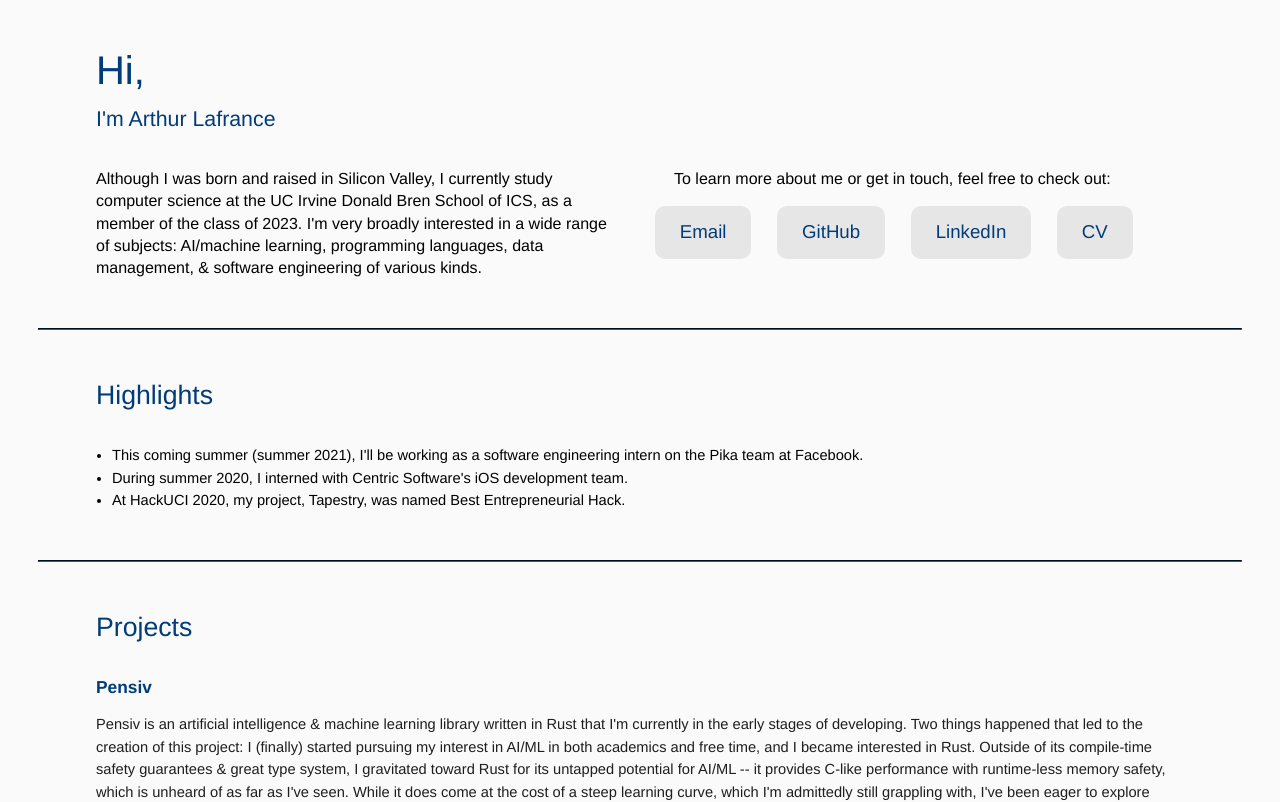
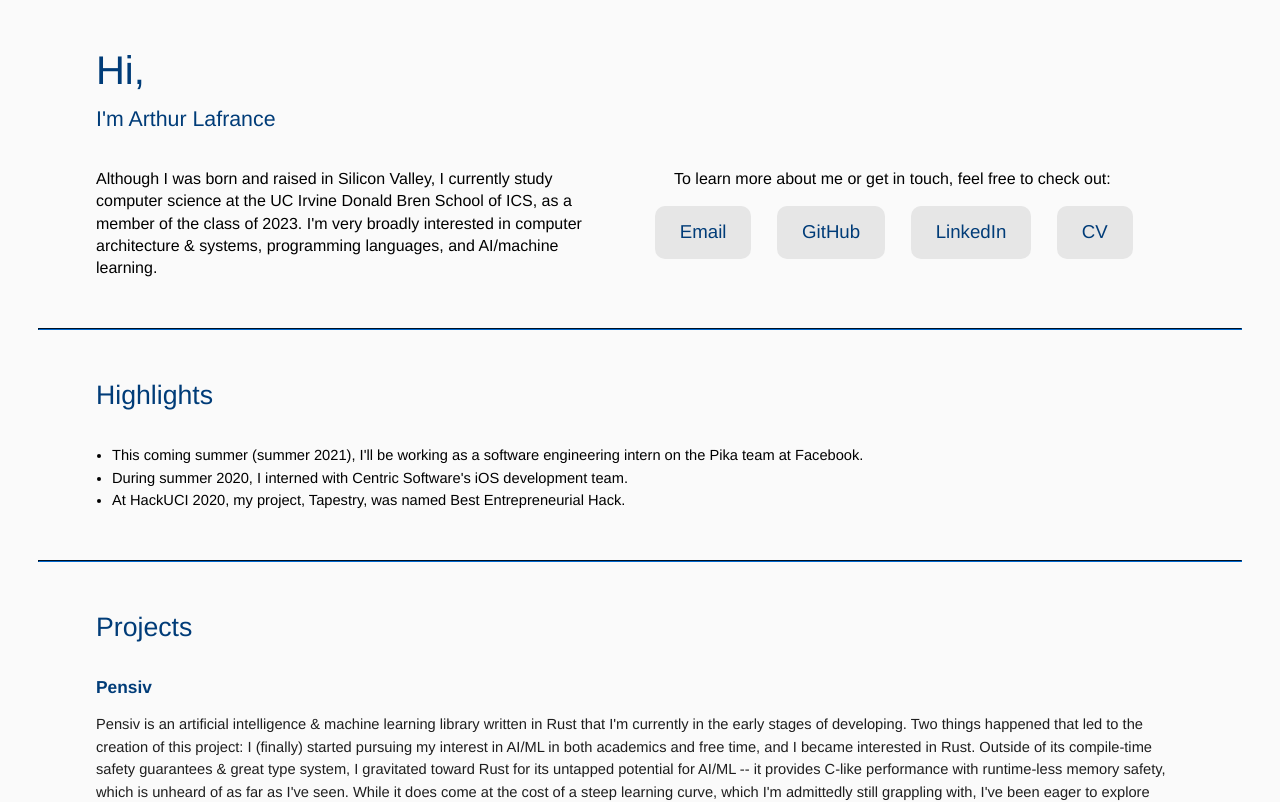
Before and after one commit to a-lafrance/a-lafrance.github.io, a Vue app: page / in a window 1280 px wide. Shown: the top 802 px of the page. Built offline with nearby package versions, Linux system fonts and the light colour scheme.

Commit message:
small update for systems in bio

```diff
--- a/src/App.vue
+++ b/src/App.vue
@@ -7,8 +7,8 @@
 
         <div id="bottom">
           <p>Although I was born and raised in Silicon Valley, I currently study computer science
-            at the UC Irvine Donald Bren School of ICS, as a member of the class of 2023. I'm very broadly interested in a wide
-            range of subjects: AI/machine learning, programming languages, data management, &amp; software engineering of various kinds.
+            at the UC Irvine Donald Bren School of ICS, as a member of the class of 2023. I'm very broadly interested in
+            computer architecture &amp; systems, programming languages, and AI/machine learning.
           </p>
 
           <div id="contact">
```
